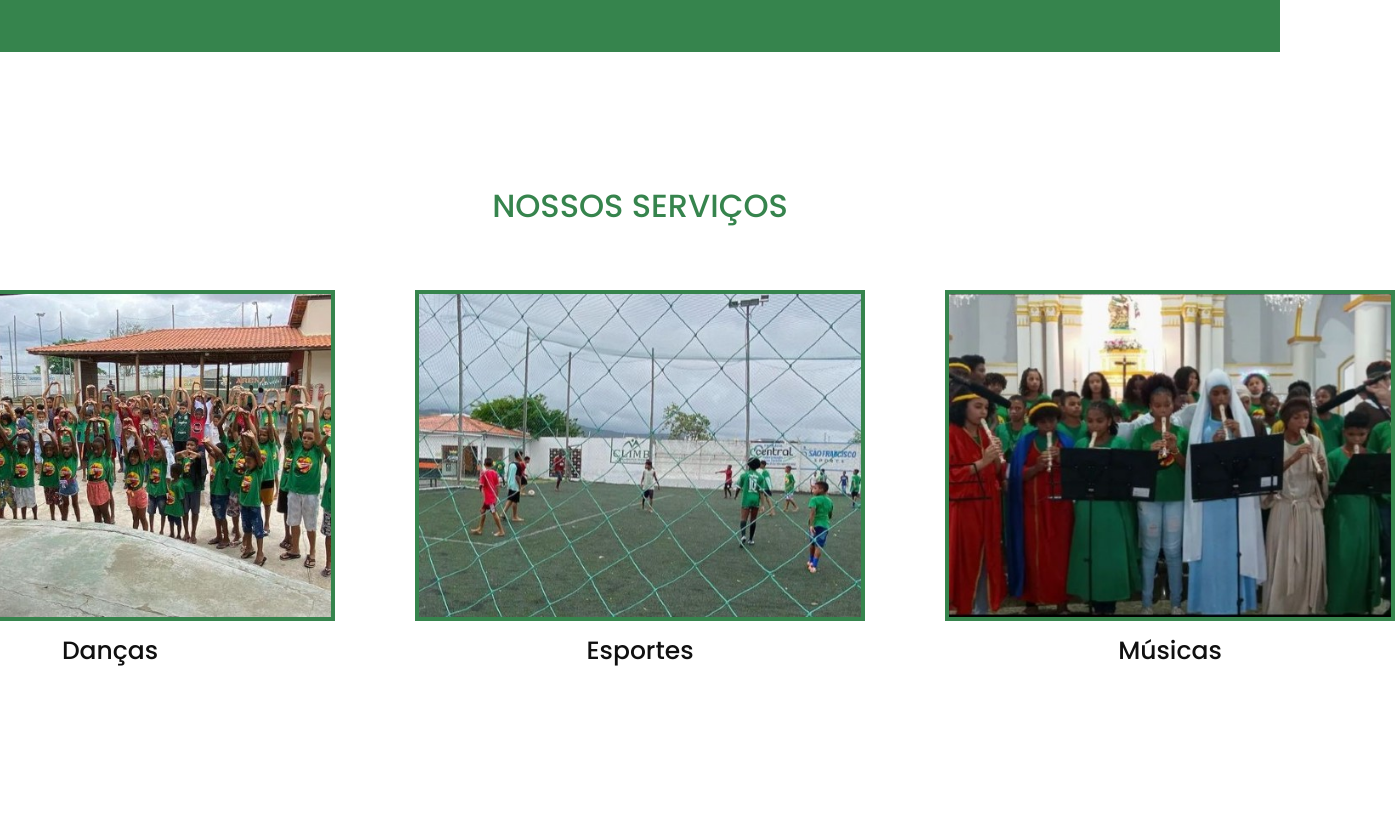
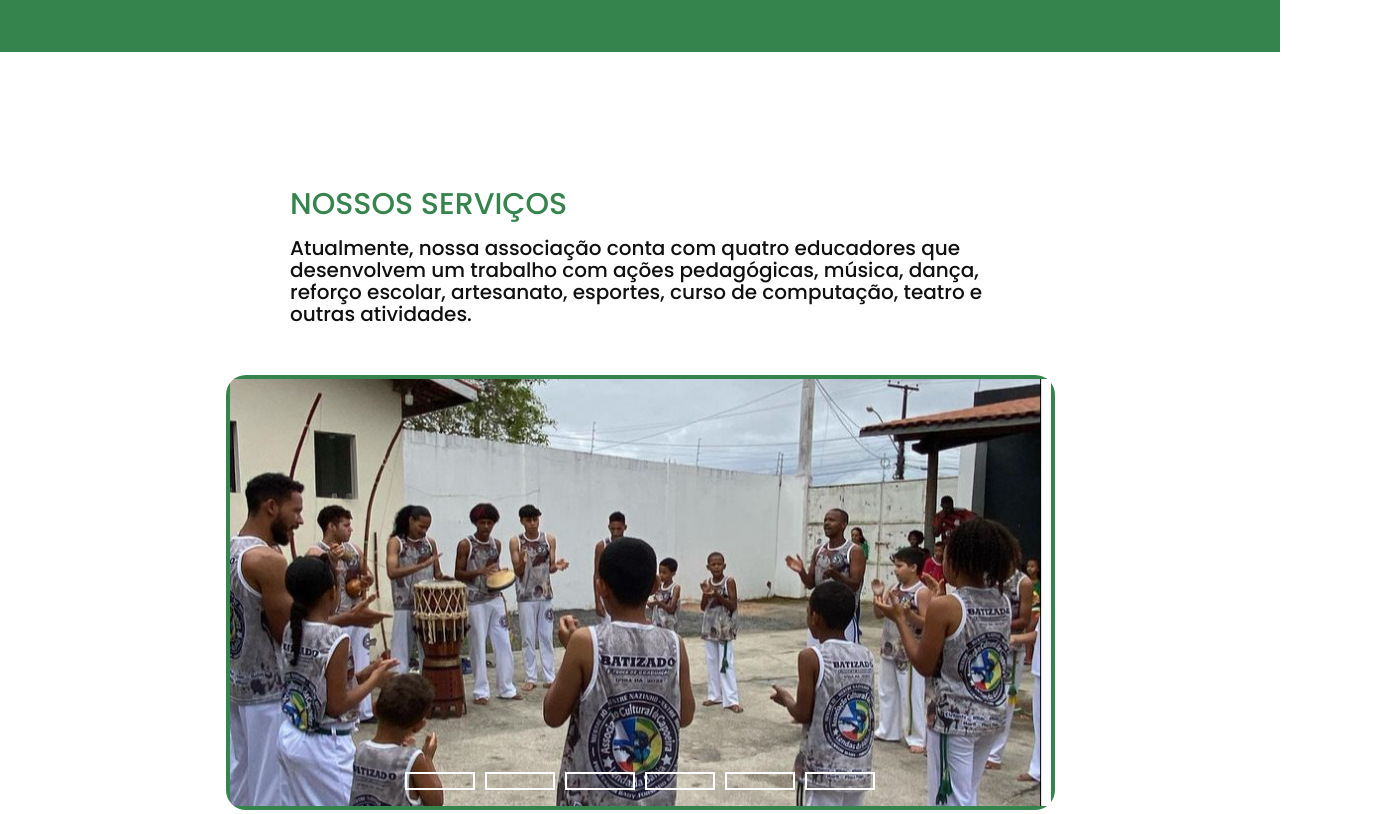
Before and after one commit to camilafranc0/TDE, a plain HTML site: page index.html in a window 1280 px wide. Shown: the part 1760-2574 px from the top of the page, 1395 px wide, since content can reach past the window. Drawn offline with Linux system fonts and the light colour scheme.

Commit message:
alterações

```diff
--- a/assets/css/style.css
+++ b/assets/css/style.css
@@ -246,18 +246,46 @@ section:nth-child(3){
 section:nth-child(4){
     padding: 5rem 0 10rem 0;
     margin-top: 5rem;
+
+    justify-content: space-around;
+    gap: 5rem;
+
+
+}
+
+
+
+
+.nossoServiço{
+
+
+        width: 70rem;
+
 }
 
 .section3 h2{
-    text-align: center;
-    font-size: 3.2rem;
+
+    font-size: 3rem;
     color: #36844D;
     font-weight: 500;
-    margin-bottom: 6rem;
+    margin-bottom: 1rem;
+
 
     text-transform: uppercase;
 }
 
+.section3 p{
+    line-height: 2.2rem;
+    font-size: 2rem;
+    color: #101010;
+    font-weight: 400;
+
+}
+
+.scolor{
+    border: 4px solid #36844D;
+    border-radius: 5px;
+}
 
 .section3 .imgs{
     text-align: center;
@@ -268,7 +296,7 @@ section:nth-child(4){
 
 
 
-.section3 img{
+.section3 .img-t{
     width: 45rem;
 
     border: 4px solid #36844D;
@@ -276,7 +304,7 @@ section:nth-child(4){
     cursor: pointer;
 }
 
-.section3 img:hover{
+.section3 .img-t:hover{
     scale: 1.02;
 }
 
@@ -286,6 +314,92 @@ section:nth-child(4){
     margin-top: 1rem;
 }
 
+.section3 .content{
+
+    overflow: hidden;
+    height: 43.5rem;
+    width: 82.9rem;
+
+    border-radius: 2rem;
+    position: relative;
+
+
+
+}
+
+.section3 .content .navigation{
+    position: absolute;
+    bottom: 2rem;
+    left: 50%;
+    transform: translate(-50%);
+
+    display: flex;
+    gap: 1rem;
+}
+
+.section3 .content .navigation .bar{
+    width: 7rem;
+    height: 1.8rem;
+    border: 2px solid #fff;
+
+    cursor: pointer;
+    transform: .4s;
+}
+
+.section3 .content .navigation .bar:hover{
+    background-color: #36844D;
+}
+
+.section3 .content input{
+    display: none;
+}
+
+.section3 .content .slides{
+
+    display: flex;
+    height: 100%;
+    width: 600%;
+}
+
+.section3 .content .slides .slide{
+    width: 16.7%;
+    transition: .6s;
+}
+
+.section3 .content .slides .slide img{
+    height: 100%;
+    width: 100%;
+}
+
+#slide1:checked ~ .s1{
+    margin-left: 0;
+
+}
+#slide2:checked ~ .s1{
+    margin-left: -16.7%;
+
+}
+
+#slide3:checked ~ .s1{
+    margin-left: -33.4%;
+
+}
+
+#slide4:checked ~ .s1{
+    margin-left: -50.1%;
+
+}
+
+#slide5:checked ~ .s1{
+    margin-left: -66.8%;
+
+}
+
+#slide6:checked ~ .s1{
+    margin-left: -83.5%;
+
+}
+
 
 section:nth-child(5){
     background-color: #36844D;
--- a/index.html
+++ b/index.html
@@ -67,23 +67,79 @@
     </section>
 
     <section class="section3">
+
+        <div class="nossoServiço">
+            <h2>Nossos serviços</h2>
+
+            <p>Atualmente, nossa associação conta com quatro educadores que desenvolvem um trabalho com ações pedagógicas, música, dança, reforço escolar, artesanato, esportes, curso de computação, teatro e outras atividades.</p>
+        </div>
+        <div class="content">
+
+            <div class="slides">
+                <input type="radio" name="radio" id="slide1" checked>
+                <input type="radio" name="radio" id="slide2">
+                <input type="radio" name="radio" id="slide3">
+                <input type="radio" name="radio" id="slide4">
+                <input type="radio" name="radio" id="slide5">
+                <input type="radio" name="radio" id="slide6">
+
+
+                <div class="slide s1">
+                    <img class="scolor" src="./assets/img/slide1.png" alt="#">
+                </div>
+
+                <div class="slide s2">
+                    <img class="scolor" src="./assets/img/slide2.png" alt="#">
+                </div>
+
+                <div class="slide s3">
+                    <img class="scolor" src="./assets/img/slide3.png" alt="#">
+                </div>
+
+                <div class="slide s4">
+                    <img class="scolor"  src="./assets/img/sllide5.png" alt="#">
+                </div>
+
+                <div class="slide s5">
+                    <img class="scolor"  src="./assets/img/slide5.png" alt="">
+                </div>
+
+                <div class="slide s6">
+                    <img class="scolor"  src="./assets/img/slide4.png" alt="">
+                </div>
+
+
+
+                <div class="navigation">
+                    <label class="bar" for="slide1"></label>
+                    <label class="bar" for="slide2"></label>
+                    <label class="bar" for="slide3"></label>
+                    <label class="bar" for="slide4"></label>
+                    <label class="bar" for="slide5"></label>
+                    <label class="bar" for="slide6"></label>
+
+                </div>
+            </div>
+        </div>
+
         <div class="serv">
-            <h2>Nossos serviços</h2>
-            <div class="imgs">
+
+            <!---<div class="imgs">
                 <div class="img">
-                    <img src="./assets/img/imagem1.jpg" alt="#">
+                    <img class="img-t" src="./assets/img/imagem1.jpg" alt="#">
                     <p>Danças</p>
                 </div>
                 <div class="img">
-                    <img src="./assets/img/esportes.jpg" alt="#">
+                    <img class="img-t" src="./assets/img/esportes.jpg" alt="#">
                     <p>Esportes</p>
                 </div>
                 <div class="img">
-                    <img src="./assets/img/DANÇA.jpg" alt="#">
+                    <img class="img-t" src="./assets/img/DANÇA.jpg" alt="#">
                     <p>Músicas</p>
                 </div>
             </div>
-        </div>
+        </div>--->
+
     </section>
 
     <section class="section4">
```
Also changed, not shown: assets/img/slide1.png (added), assets/img/slide2.png (added), assets/img/slide3.png (added), assets/img/slide4.png (added), assets/img/slide5.png (added), assets/img/sllide5.png (added), 1 other file.
